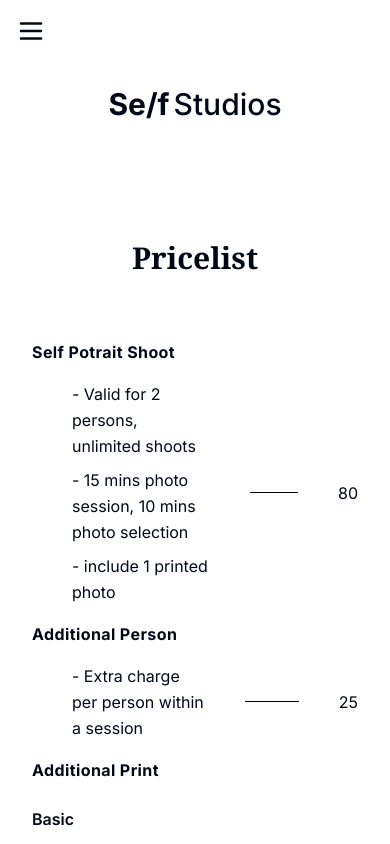
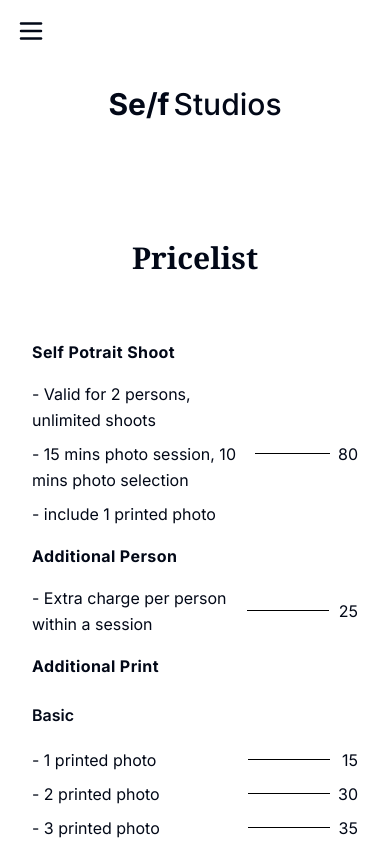
Before and after one commit to AlmasFirdaus/self-studios-ts, a Next.js app: page /pricelist in a window 390 px wide. Shown: the top 844 px of the page. Built offline with nearby package versions, Linux system fonts and the light colour scheme.

Commit message:
fixing pricelist

```diff
--- a/src/components/pricelist/pricelist-option.tsx
+++ b/src/components/pricelist/pricelist-option.tsx
@@ -13,8 +13,8 @@ const PricelistOption = ({ options }: Props) => {
           <h4 className="inline-flex flex-1 font-semibold">{option.name}</h4>
           <div className="flex flex-col justify-between leading-relaxed gap-2">
             {option.selected?.map((select, index) => (
-              <div key={index} className="flex items-center gap-x-10">
-                <p className="flex flex-1">- {select.title}</p>
+              <div key={index} className="flex items-center lg:gap-x-10 gap-2">
+                <p className="w-full flex lg:flex-1">- {select.title}</p>
                 <div className="w-32 h-[1px] bg-black" />
                 <p className="flex w-8 justify-end items-end">{select.price_selected}</p>
               </div>
--- a/src/components/pricelist/pricelist-rules.tsx
+++ b/src/components/pricelist/pricelist-rules.tsx
@@ -7,12 +7,12 @@ type Props = {
 
 const PricelistRules = ({ rules, price }: Props) => {
   return (
-    <div className="w-full my-4 flex justify-end gap-10">
-      <div className="w-full flex justify-between items-center leading-relaxed gap-10">
-        <div className="inline-flex flex-1" />
+    <div className="w-full my-4 flex lg:justify-end lg:gap-10">
+      <div className="w-full flex justify-between items-center leading-relaxed gap-2 lg:gap-10">
+        <div className="hidden lg:inline-flex lg:flex-1" />
         <div className="flex flex-col gap-x-10 gap-2">
           {rules?.map((rule, index) => (
-            <div key={index} className="flex flex-col flex-1">
+            <div key={index} className="w-full flex flex-col lg:flex-1">
               <p>- {rule}</p>
             </div>
           ))}
```
